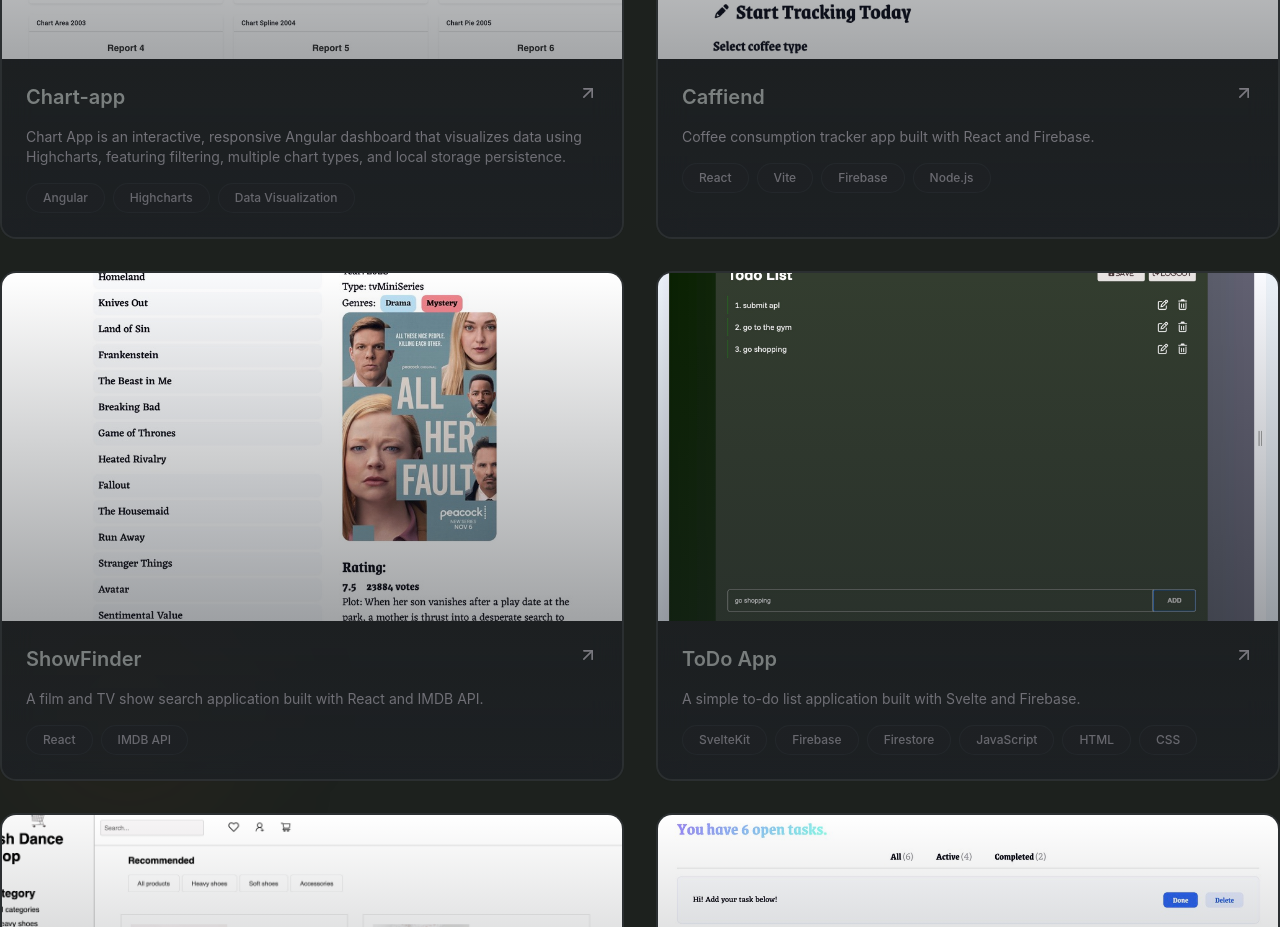
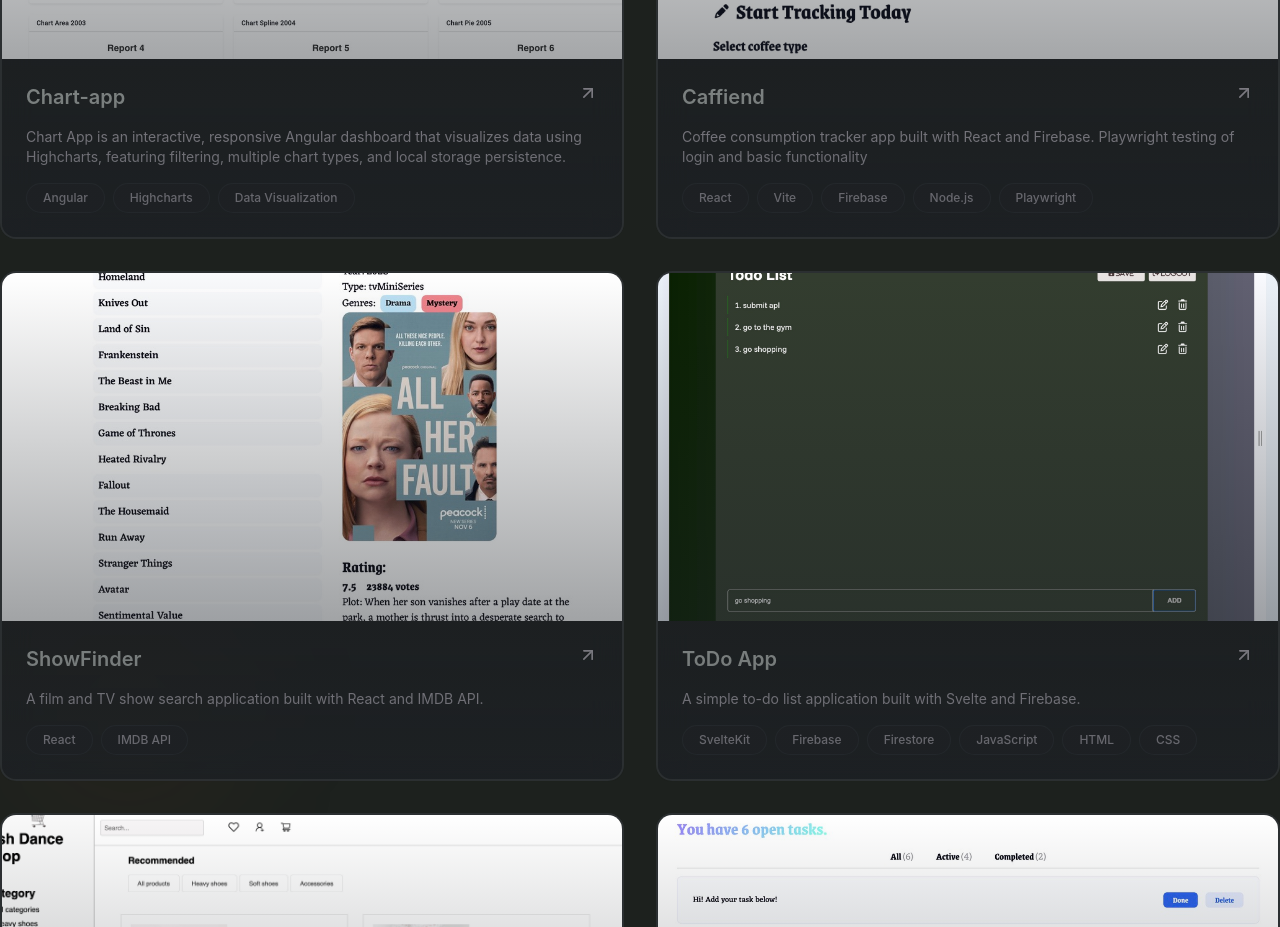
Before and after one commit to lemi35/portfolio-lm, a React (Vite) app: page / in a window 1280 px wide. Shown: the part 3900-4827 px from the top of the page. Built offline with nearby package versions, Linux system fonts and the light colour scheme.

Commit message:
Playwright added to description

```diff
--- a/src/sections/Projects.jsx
+++ b/src/sections/Projects.jsx
@@ -28,10 +28,10 @@
     },
     {
         title: "Caffiend",
-        description: "Coffee consumption tracker app built with React and Firebase.",
+        description: "Coffee consumption tracker app built with React and Firebase. Playwright testing of login and basic functionality",
         link: "https://caffiend-js.netlify.app/",
         img: "/caffiend.jpeg",
-        tags: ["React", "Vite", "Firebase", "Node.js"],
+        tags: ["React", "Vite", "Firebase", "Node.js", "Playwright"],
         github: "https://github.com/lemi35/caffiend",
     },
     {
```
